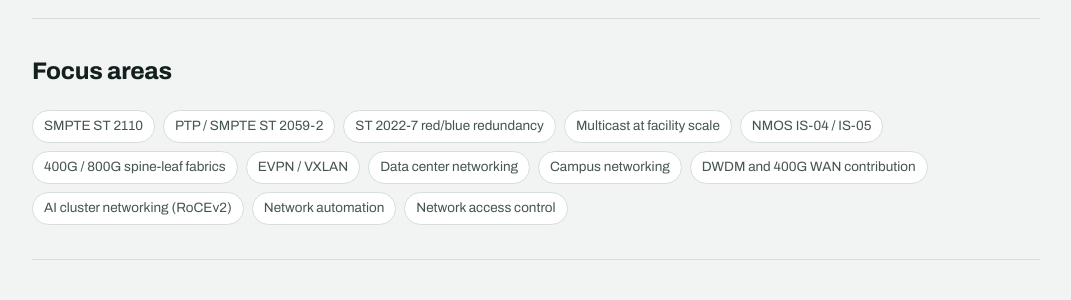
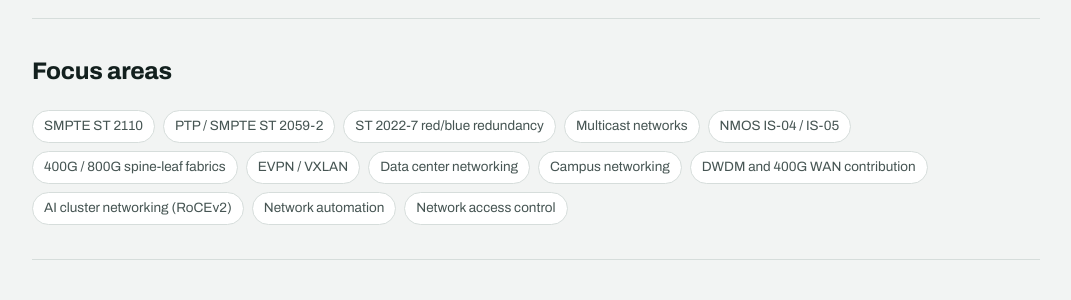
Before and after one commit to Amanshah91/amanshah91.github.io, a Jekyll site: the page built from index.html, in a window 1280 px wide and 900 px high. Shown: the part 433-733 px from the top of the window, without its empty margins (104-1175 px from the left). Built offline with Jekyll 4.4.1, drawn with Linux system fonts in a browser that asks for light colours.

Commit message:
Focus areas: Multicast networks
Co-Authored-By: Claude Opus 5.5 <noreply@anthropic.com>
Claude-Session: https://claude.ai/code/session_016ECpXB9SB4zXKomSvGvhZo

```diff
--- a/index.html
+++ b/index.html
@@ -29,7 +29,7 @@ layout: default
       <span>SMPTE ST 2110</span>
       <span>PTP / SMPTE ST 2059-2</span>
       <span>ST 2022-7 red/blue redundancy</span>
-      <span>Multicast at facility scale</span>
+      <span>Multicast networks</span>
       <span>NMOS IS-04 / IS-05</span>
       <span>400G / 800G spine-leaf fabrics</span>
       <span>EVPN / VXLAN</span>
```
